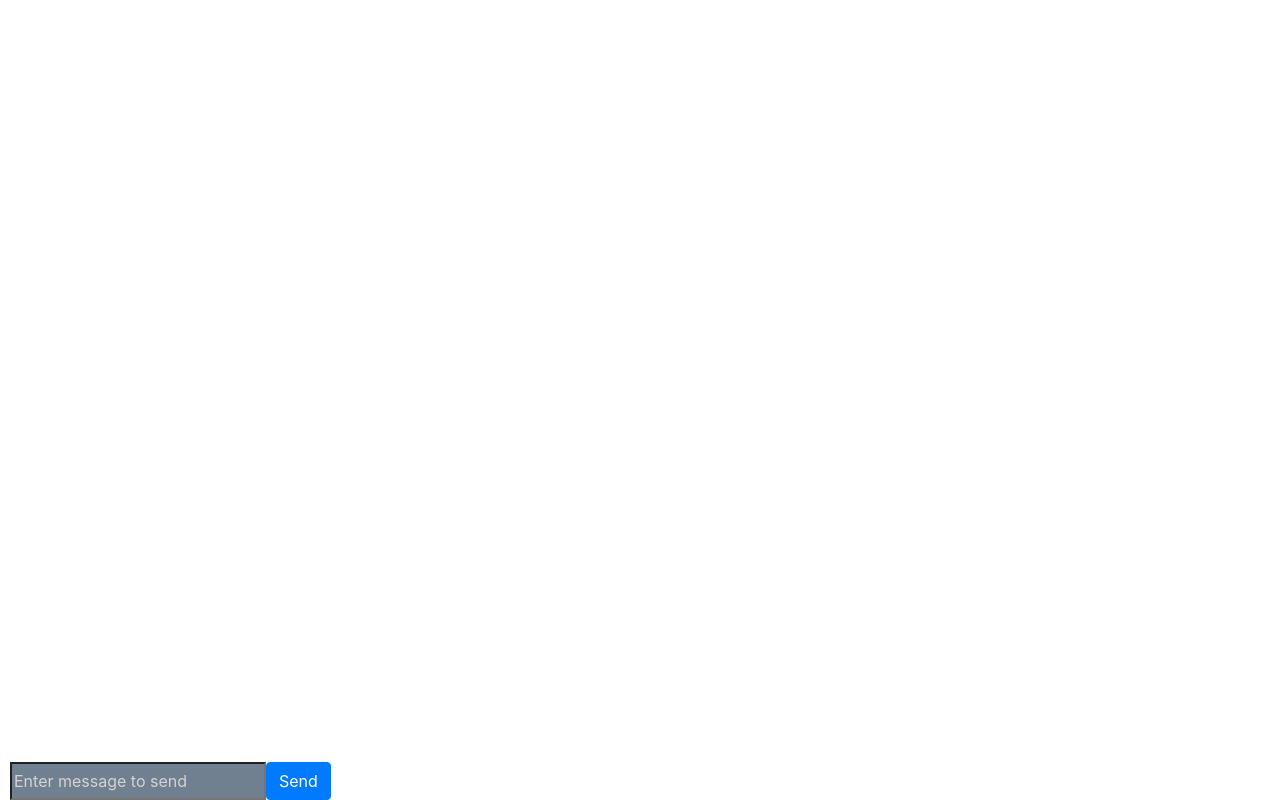
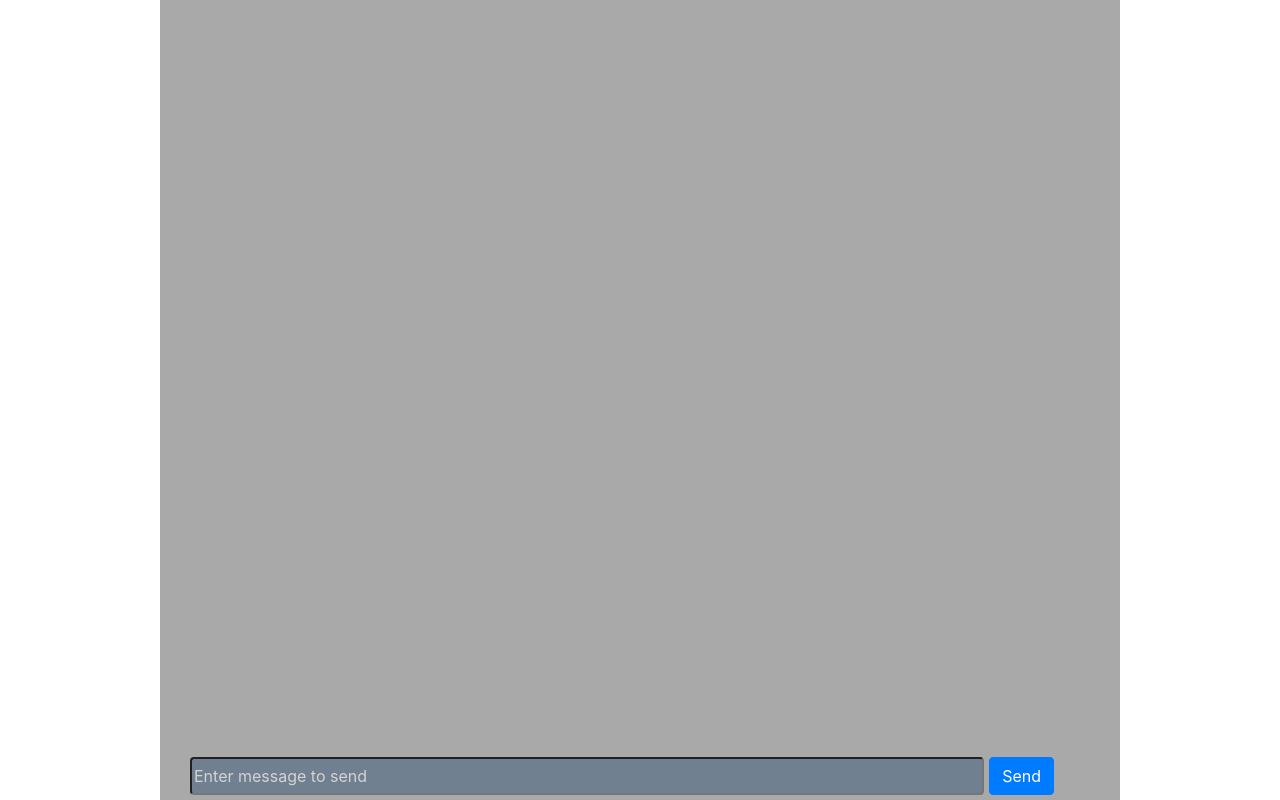
Before and after one commit to juan-nieto/chatapp, a React (Create React App) app: page / in a window 1280 px wide. Built offline with nearby package versions, Linux system fonts and the light colour scheme.

Commit message:
Added server-gen timestamps, created basic layout for app

```diff
--- a/src/App.js
+++ b/src/App.js
@@ -1,6 +1,7 @@
 import React from 'react';
 import socketClient  from "socket.io-client";
 import MessageForm from './MessageForm';
+import {Container} from 'react-bootstrap';
 
 const SERVER = "http://localhost:3000";
 
@@ -27,8 +28,10 @@ class App extends React.Component {
 
 
   displayMessage = (message) => {
-    console.log("Displaying message received: " +  message.messageVal);
-    this.setState({ message: message.messageVal });
+    console.log("Displaying message received: " +  message.message.messageVal
+     + " with timestamp: " + message.d);
+    let timestampedMessage = message.d + ": " + message.message.messageVal;
+    this.setState({ message: timestampedMessage });
   }
 
   handleMessageSend = (username, messageVal) => {
@@ -39,10 +42,10 @@ class App extends React.Component {
   render() {
     let message = this.state.message;
     return (
-      <div>
-      {message}
-      <MessageForm onMessageSend={this.handleMessageSend}/>
-      </div>
+      <Container id="chat-container">
+        {message}
+        <MessageForm onMessageSend={this.handleMessageSend}/>
+      </Container>
     );
   }
 } export default App;
--- a/src/styles.css
+++ b/src/styles.css
@@ -1,12 +1,23 @@
+#chat-container {
+    background-color: darkgray;
+    width: -webkit-fill-available;
+    max-width: 960px;
+    height: 100vh;
+    position: relative;
+}
+
 .message-form-container {
     align-items: center;
     display: flexbox;
-    height: 100vh;
+
 }
 
 .message-form-input {
     background-color: slategray !important;
     color: white !important;
+    width: 100%;
+    border-radius: .25rem;
+    margin-right: 5px;
 }
 
 .message-form-input::placeholder {
@@ -14,10 +25,8 @@
 }
 
 .message-form-form {
+    width: 90%;
+    display: inline-flex;
     position: absolute;
-    bottom: 0;
-    width: -webkit-fill-available;
-    max-width: 960px;
-    left: 10px;
-    display: inline-flex;
+    bottom: 5px;
 }
```
